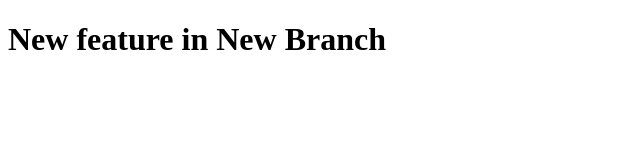
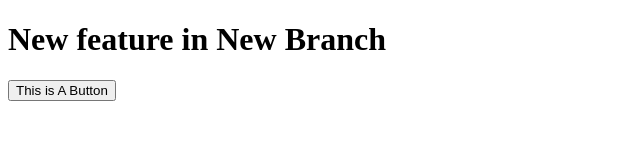
Before and after one commit to SameerVB24/LocalRepo, a plain HTML site: page index.html in a window 1280 px wide. Shown: the whole page, without its empty margins (0-640 px from the left). Drawn offline with Linux system fonts and the light colour scheme.

Commit message:
Adding a Button

```diff
--- a/index.html
+++ b/index.html
@@ -7,5 +7,6 @@
 </head>
 <body>
     <h1>New feature in New Branch</h1>
+    <button>This is A Button</button>
 </body>
 </html>
```
